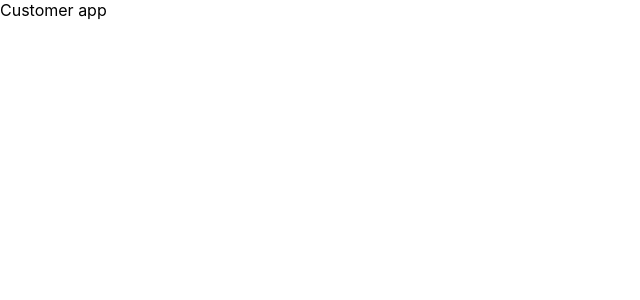
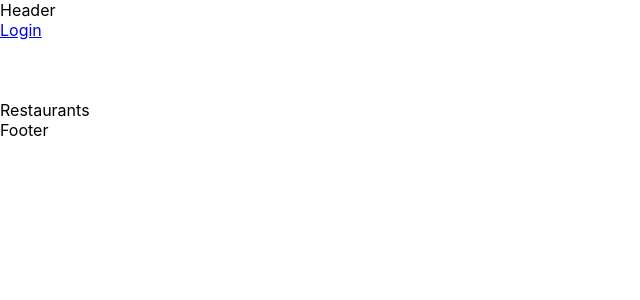
Before and after one commit to rael06/YLunchUI, a React (Create React App) app: page /customer in a window 1280 px wide. Shown: the top 300 px of the page, without its empty margins (0-640 px from the left). Built offline with nearby package versions, Linux system fonts and the light colour scheme.

Commit message:
add page

```diff
--- a/src/App.tsx
+++ b/src/App.tsx
@@ -1,5 +1,6 @@
-import { BrowserRouter, Routes, Route, Navigate } from "react-router-dom";
+import { BrowserRouter, Navigate, Route, Routes } from "react-router-dom";
 import CustomerApp from "./CustomerApp";
+import LoginPage from "./LoginPage";
 import NotFoundPage from "./NotFoundPage";
 import RestaurantApp from "./RestaurantApp";
 
@@ -7,9 +8,10 @@ export default function App() {
   return (
     <BrowserRouter>
       <Routes>
-        <Route path="/customer" element={<CustomerApp />} />
-        <Route path="/restaurant-administration" element={<RestaurantApp />} />
-        <Route path="/" element={() => <Navigate to="/customer" />} />
+        <Route path="customer" element={<CustomerApp />} />
+        <Route path="restaurant-administration" element={<RestaurantApp />} />
+        <Route path="login" element={<LoginPage />} />
+        <Route path="/" element={<Navigate to="/customer" />} />
         <Route path="*" element={<NotFoundPage />} />
       </Routes>
     </BrowserRouter>
--- /dev/null
+++ b/src/CustomerApp/CustomerFooter/index.tsx
@@ -0,0 +1,3 @@
+export default function Footer() {
+  return <div>Footer</div>;
+}
--- /dev/null
+++ b/src/CustomerApp/CustomerHeader/index.tsx
@@ -0,0 +1,11 @@
+import { Link } from "react-router-dom";
+import classes from "./styles.module.scss";
+
+export default function Header() {
+  return (
+    <div className={classes.header}>
+      <div>Header</div>
+      <Link to="/login">Login</Link>
+    </div>
+  );
+}
--- /dev/null
+++ b/src/CustomerApp/CustomerHeader/styles.module.scss
@@ -0,0 +1,3 @@
+.header {
+  height: 100px;
+}
--- /dev/null
+++ b/src/CustomerApp/components/CustomerContent/index.tsx
@@ -0,0 +1,10 @@
+import Restaurants from "../Restaurants";
+import classes from "./styles.module.scss";
+
+export default function CustomerContent() {
+  return (
+    <div className={classes.wrapper}>
+      <Restaurants />
+    </div>
+  );
+}
--- /dev/null
+++ b/src/CustomerApp/components/CustomerContent/styles.module.scss
@@ -0,0 +1,3 @@
+.wrapper {
+  display: flex;
+}
--- /dev/null
+++ b/src/CustomerApp/components/Restaurants/index.tsx
@@ -0,0 +1,3 @@
+export default function Restaurants() {
+  return <div>Restaurants</div>;
+}
--- a/src/CustomerApp/index.tsx
+++ b/src/CustomerApp/index.tsx
@@ -1,5 +1,13 @@
-import React from "react";
+import CustomerContent from "./components/CustomerContent";
+import CustomerFooter from "./CustomerFooter";
+import CustomerHeader from "./CustomerHeader";
 
 export default function CustomerApp() {
-  return <div>Customer app</div>;
+  return (
+    <>
+      <CustomerHeader />
+      <CustomerContent />
+      <CustomerFooter />
+    </>
+  );
 }
--- /dev/null
+++ b/src/LoginPage/index.tsx
@@ -0,0 +1,3 @@
+export default function LoginPage() {
+  return <div>Login Page</div>;
+}
--- a/src/NotFoundPage/index.tsx
+++ b/src/NotFoundPage/index.tsx
@@ -1,5 +1,3 @@
-import React from "react";
-
 export default function NotFoundPage() {
   return (
     <main style={{ padding: "1rem" }}>
--- a/src/RestaurantApp/index.tsx
+++ b/src/RestaurantApp/index.tsx
@@ -1,5 +1,3 @@
-import React from "react";
-
 export default function RestaurantApp() {
   return <div>Restaurant app</div>;
 }
```
Also changed, not shown: src/index.tsx (+6 -6 lines).
